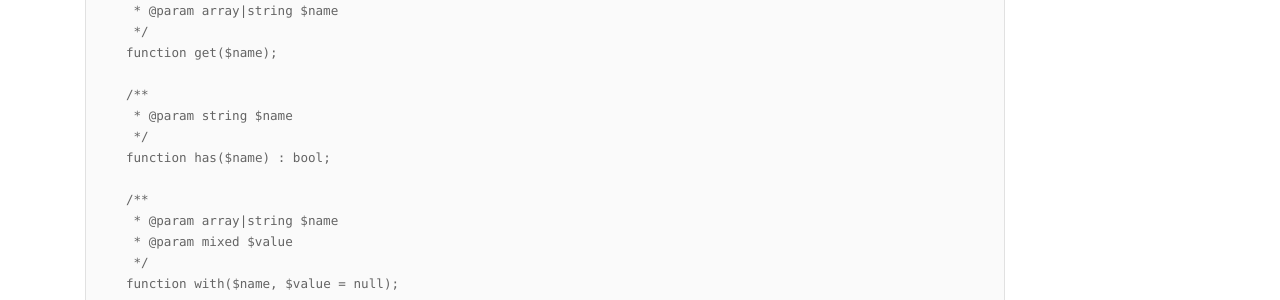
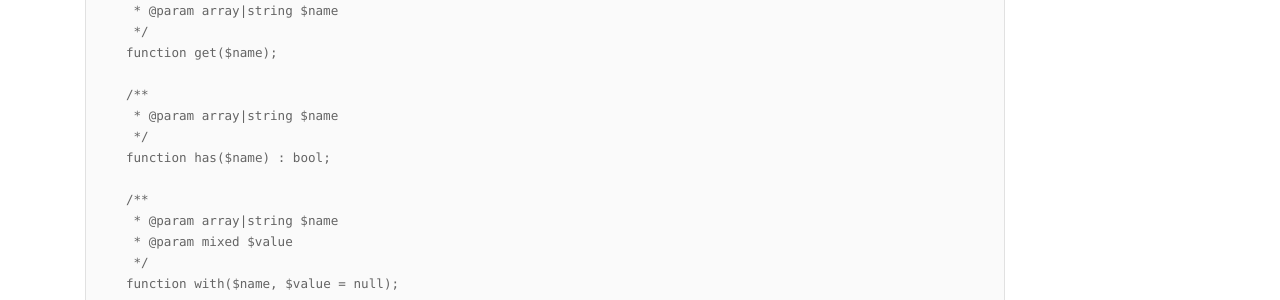
Before and after one commit to mvc5/mvc5.github.io, a Jekyll site: the page built from overview/index.md, in a window 1280 px wide and 900 px high, scrolled down 2641 px. Shown: the part 173-473 px from the top of the window. Built offline with Jekyll 4.4.1, drawn with Linux system fonts in a browser that asks for light colours; nearby versions of some CDN libraries.

Commit message:
array|string

```diff
--- a/overview/models.md
+++ b/overview/models.md
@@ -12,7 +12,7 @@ interface Model
     function get($name);
 
     /**
-     * @param string $name
+     * @param array|string $name
      */
     function has($name) : bool;
 
```
